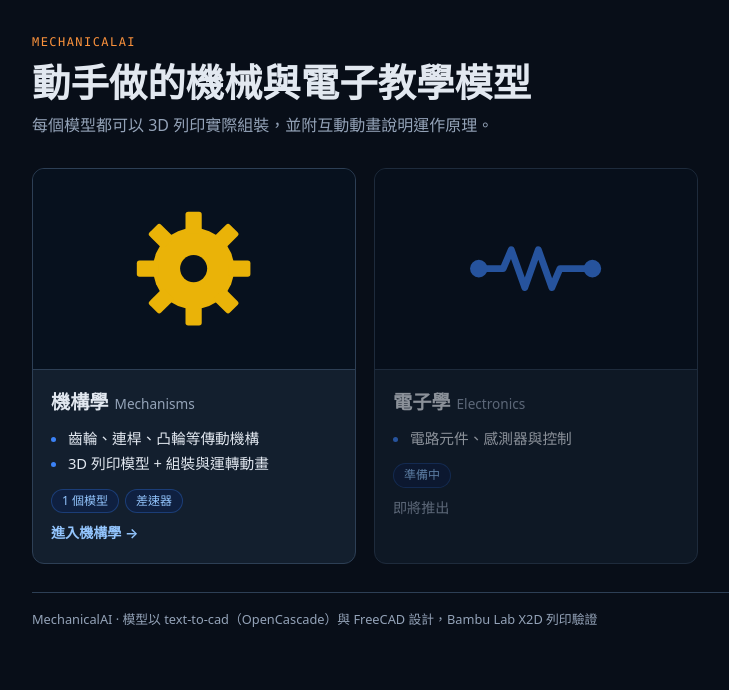
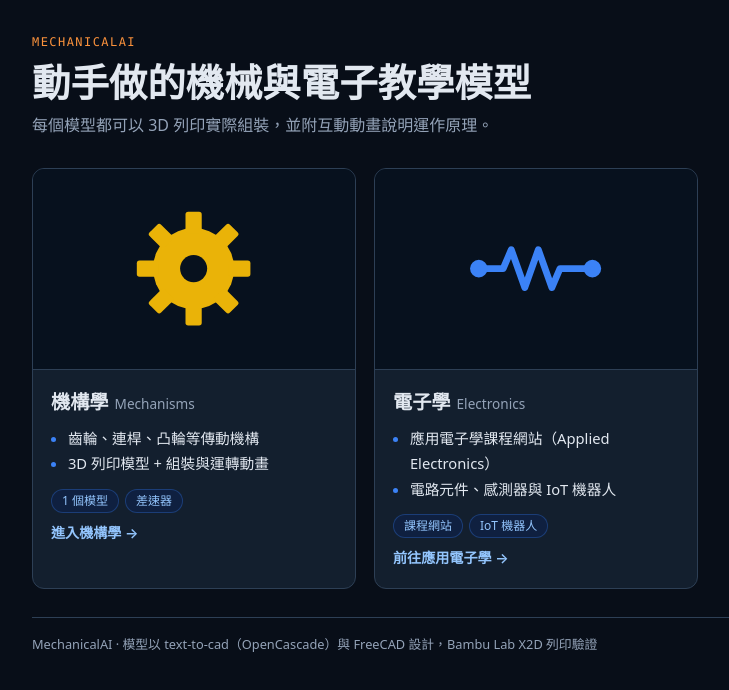
Before and after one commit to yoshiagent/MechanicalAI, a plain HTML site: page index.html in a window 1280 px wide. Shown: the whole page, without its empty margins (104-833 px from the left). Drawn offline with Linux system fonts and the light colour scheme.

Commit message:
Link the Electronics card to the Applied Electronics site
Co-Authored-By: Claude Opus 5.5 <noreply@anthropic.com>

```diff
--- a/index.html
+++ b/index.html
@@ -44,7 +44,7 @@
       </div>
     </a>
 
-    <div class="card soon" aria-disabled="true">
+    <a class="card" href="https://yoshiagent.github.io/Electronics/">
       <div class="media" aria-hidden="true">
         <svg viewBox="0 0 100 100" fill="none" stroke="#3b82f6" stroke-width="5" stroke-linecap="round" stroke-linejoin="round">
           <path d="M8 50 H26 L32 36 L42 64 L52 36 L62 64 L68 50 H92"/>
@@ -55,12 +55,13 @@
       <div class="body">
         <h2>電子學<span class="en">Electronics</span></h2>
         <ul>
-          <li>電路元件、感測器與控制</li>
+          <li>應用電子學課程網站（Applied Electronics）</li>
+          <li>電路元件、感測器與 IoT 機器人</li>
         </ul>
-        <div class="meta"><span class="tag">準備中</span></div>
-        <span class="go">即將推出</span>
+        <div class="meta"><span class="tag">課程網站</span><span class="tag">IoT 機器人</span></div>
+        <span class="go">前往應用電子學 →</span>
       </div>
-    </div>
+    </a>
   </section>
 
   <footer>MechanicalAI · 模型以 text-to-cad（OpenCascade）與 FreeCAD 設計，Bambu Lab X2D 列印驗證</footer>
```
